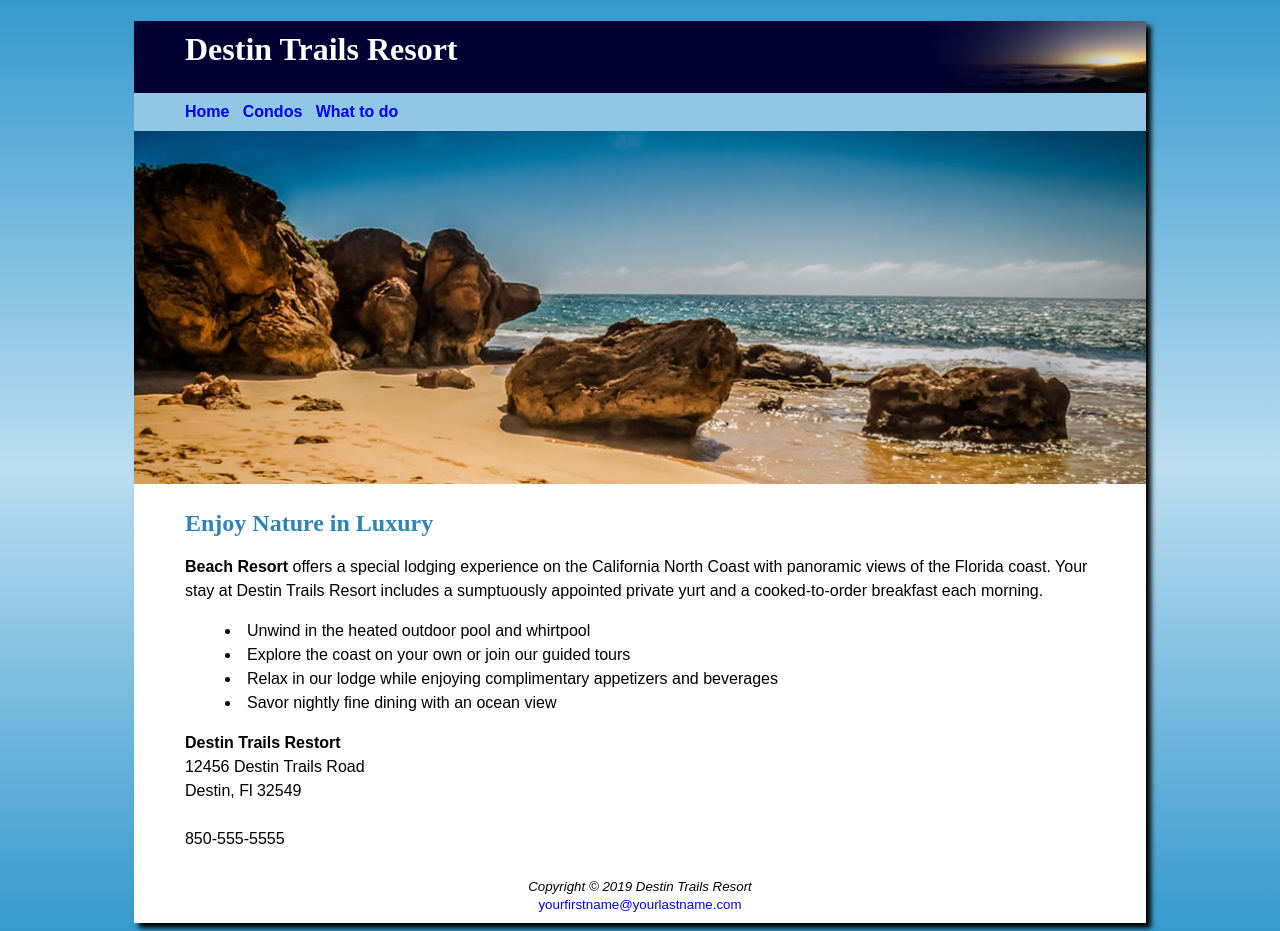
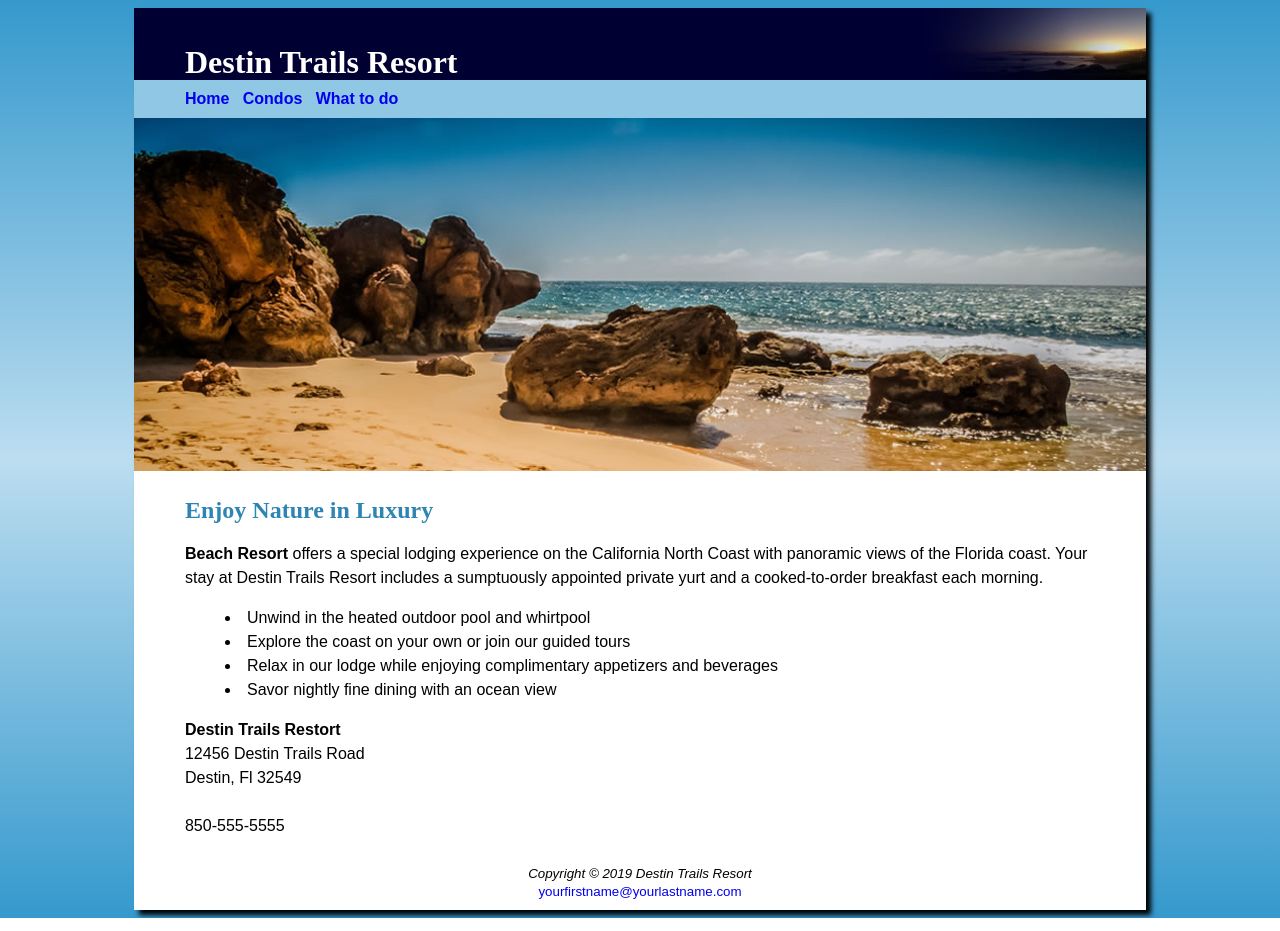
Before and after one commit to SpKorioth/Assignments, a PHP site: page /index.php in a window 1280 px wide. Run offline with PHP 8.4, Linux system fonts and the light colour scheme.

Commit message:
assignment 1

```diff
--- a/style1.css
+++ b/style1.css
@@ -19,9 +19,10 @@ img
 
 #wrapper
 {
+	min-width: 500px;
+	max-width: 80%;
 	margin-left: auto;
 	margin-right: auto;
-	width: 80%;
 	box-shadow: 5px 5px 5px black;
 	background-color: white;
 }
@@ -36,11 +37,12 @@ header
 	background-repeat: no-repeat;
 	background-position: right;
 	height: 72px;
+	position: relative;
 }
 header h1
 {
-	position: relative;
-	top: 10px;
+	position: absolute;
+	top: 15px;
 }
 
 nav
```
